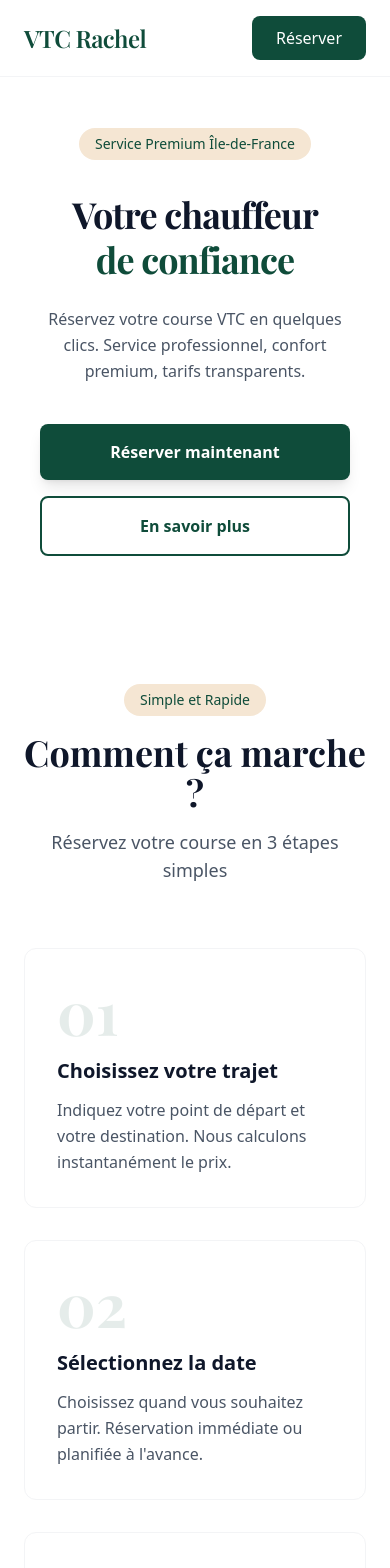
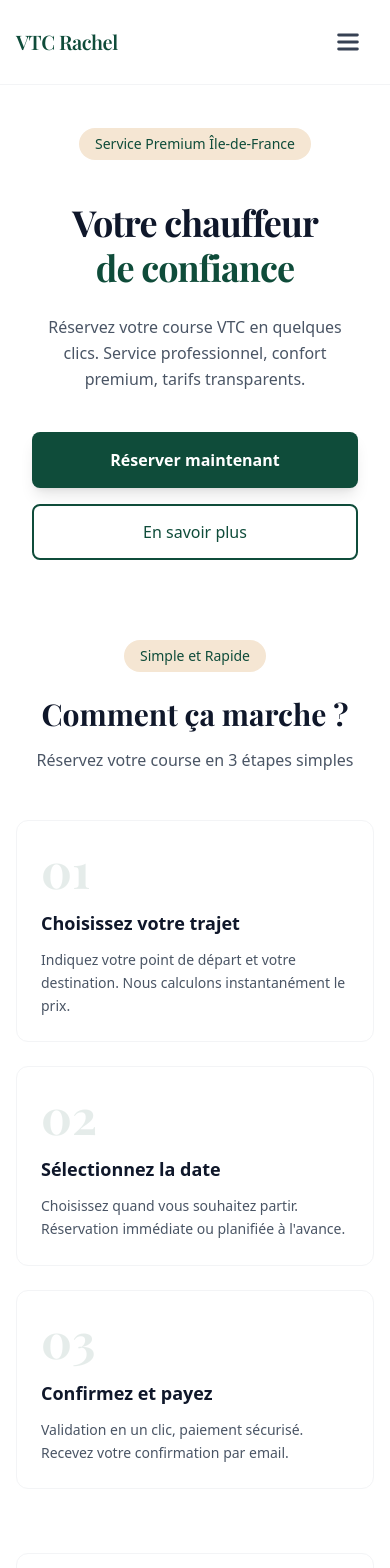
Before and after one commit to Mayalinep/VtcR_app, a Next.js app in the folder app/: page / in a window 390 px wide. Shown: the top 1568 px of the page. Built offline with nearby package versions, Linux system fonts and the light colour scheme.

Commit message:
feat: Améliorer UX mobile (boutons, hamburger, espacements)

```diff
--- /dev/null
+++ b/app/app/components/Navigation.tsx
@@ -0,0 +1,66 @@
+'use client';
+
+import { useState } from 'react';
+
+export default function Navigation() {
+  const [menuOpen, setMenuOpen] = useState(false);
+
+  return (
+    <nav className="fixed top-0 left-0 right-0 z-50 bg-white/80 backdrop-blur-md border-b border-gray-100">
+      <div className="max-w-7xl mx-auto px-4 sm:px-6 py-4 flex items-center justify-between">
+        <div className="text-xl sm:text-2xl font-semibold tracking-tight" style={{ color: 'var(--forest-green)', fontFamily: 'var(--font-playfair)' }}>
+          VTC Rachel
+        </div>
+
+        {/* Desktop Navigation */}
+        <div className="hidden md:flex items-center gap-8">
+          <a href="#" className="text-gray-700 hover:text-gray-900 transition-colors">Tarifs</a>
+          <a href="#" className="text-gray-700 hover:text-gray-900 transition-colors">À propos</a>
+          <a href="#" className="text-gray-700 hover:text-gray-900 transition-colors">Contact</a>
+          <button
+            className="px-6 py-2.5 rounded-lg font-medium text-white transition-all hover:scale-105"
+            style={{ backgroundColor: 'var(--forest-green)' }}
+          >
+            Réserver
+          </button>
+        </div>
+
+        {/* Mobile Menu Button */}
+        <button
+          onClick={() => setMenuOpen(!menuOpen)}
+          className="md:hidden p-3 text-gray-700 hover:bg-gray-50 rounded-lg transition-colors active:scale-95"
+          aria-label="Menu"
+        >
+          {menuOpen ? (
+            <svg className="w-7 h-7" fill="none" stroke="currentColor" viewBox="0 0 24 24" strokeWidth={2.5}>
+              <path strokeLinecap="round" strokeLinejoin="round" d="M6 18L18 6M6 6l12 12" />
+            </svg>
+          ) : (
+            <svg className="w-7 h-7" fill="none" stroke="currentColor" viewBox="0 0 24 24" strokeWidth={2.5}>
+              <path strokeLinecap="round" strokeLinejoin="round" d="M4 6h16M4 12h16M4 18h16" />
+            </svg>
+          )}
+        </button>
+      </div>
+
+      {/* Mobile Menu */}
+      {menuOpen && (
+        <div className="md:hidden bg-white border-t border-gray-100 shadow-lg">
+          <div className="px-4 py-6 space-y-2">
+            <a href="#" className="block text-gray-700 hover:text-gray-900 py-3 px-4 rounded-lg hover:bg-gray-50 transition-colors">Tarifs</a>
+            <a href="#" className="block text-gray-700 hover:text-gray-900 py-3 px-4 rounded-lg hover:bg-gray-50 transition-colors">À propos</a>
+            <a href="#" className="block text-gray-700 hover:text-gray-900 py-3 px-4 rounded-lg hover:bg-gray-50 transition-colors">Contact</a>
+            <div className="pt-4">
+              <button
+                className="w-full px-6 py-3.5 rounded-lg font-semibold text-white transition-all hover:scale-105 active:scale-95 shadow-md"
+                style={{ backgroundColor: 'var(--forest-green)' }}
+              >
+                Réserver
+              </button>
+            </div>
+          </div>
+        </div>
+      )}
+    </nav>
+  );
+}
--- a/app/app/page.tsx
+++ b/app/app/page.tsx
@@ -1,28 +1,17 @@
+import Navigation from './components/Navigation';
+
 export default function Home() {
   return (
     <div className="min-h-screen bg-white">
-      {/* Navigation */}
-      <nav className="fixed top-0 left-0 right-0 z-50 bg-white/80 backdrop-blur-md border-b border-gray-100">
-        <div className="max-w-7xl mx-auto px-6 py-4 flex items-center justify-between">
-          <div className="text-2xl font-semibold tracking-tight" style={{ color: 'var(--forest-green)', fontFamily: 'var(--font-playfair)' }}>
-            VTC Rachel
-          </div>
-          <button
-            className="px-6 py-2.5 rounded-lg font-medium text-white transition-all hover:scale-105"
-            style={{ backgroundColor: 'var(--forest-green)' }}
-          >
-            Réserver
-          </button>
-        </div>
-      </nav>
+      <Navigation />
 
       {/* Hero Section */}
-      <main className="pt-32 pb-20 px-6">
+      <main className="pt-32 sm:pt-36 lg:pt-40 pb-12 sm:pb-20 px-4 sm:px-6">
         <div className="max-w-7xl mx-auto">
           {/* Hero centré */}
           <div className="max-w-4xl mx-auto text-center">
             <div
-              className="inline-block px-4 py-1.5 rounded-full text-sm font-medium mb-8"
+              className="inline-block px-4 py-1.5 rounded-full text-sm font-medium mb-10"
               style={{
                 backgroundColor: 'var(--gold-light)',
                 color: 'var(--forest-green)'
@@ -42,18 +31,19 @@ export default function Home() {
               confort premium, tarifs transparents.
             </p>
 
-            <div className="flex flex-col sm:flex-row gap-4 justify-center px-4">
+            <div className="flex flex-col sm:flex-row gap-4 justify-center px-4 max-w-md sm:max-w-none mx-auto">
               <button
-                className="w-full sm:w-auto px-8 py-4 rounded-lg font-semibold text-white transition-all hover:scale-105 shadow-lg"
+                className="w-full sm:w-auto px-10 py-4 rounded-lg font-semibold text-white text-base transition-all hover:scale-105 shadow-lg active:scale-95"
                 style={{ backgroundColor: 'var(--forest-green)' }}
               >
                 Réserver maintenant
               </button>
               <button
-                className="w-full sm:w-auto px-8 py-4 rounded-lg font-semibold transition-all hover:scale-105 border-2"
+                className="w-full sm:w-auto px-10 py-3.5 rounded-lg font-medium transition-all hover:scale-105 border-2 active:scale-95"
                 style={{
                   borderColor: 'var(--forest-green)',
-                  color: 'var(--forest-green)'
+                  color: 'var(--forest-green)',
+                  backgroundColor: 'transparent'
                 }}
               >
                 En savoir plus
@@ -62,10 +52,10 @@ export default function Home() {
           </div>
 
           {/* Comment ça marche */}
-          <div className="mt-32">
-            <div className="text-center mb-16">
+          <div className="mt-20 sm:mt-28 lg:mt-36">
+            <div className="text-center mb-12 sm:mb-16 px-4">
               <div
-                className="inline-block px-4 py-1.5 rounded-full text-sm font-medium mb-4"
+                className="inline-block px-4 py-1.5 rounded-full text-sm font-medium mb-6"
                 style={{
                   backgroundColor: 'var(--gold-light)',
                   color: 'var(--forest-green)'
@@ -73,15 +63,15 @@ export default function Home() {
               >
                 Simple et Rapide
               </div>
-              <h2 className="text-4xl font-bold mb-4" style={{ fontFamily: 'var(--font-playfair)' }}>
+              <h2 className="text-3xl sm:text-4xl font-bold mb-4" style={{ fontFamily: 'var(--font-playfair)' }}>
                 Comment ça marche ?
               </h2>
-              <p className="text-lg text-gray-600 max-w-2xl mx-auto">
+              <p className="text-base sm:text-lg text-gray-600 max-w-2xl mx-auto">
                 Réservez votre course en 3 étapes simples
               </p>
             </div>
 
-            <div className="grid grid-cols-1 md:grid-cols-3 gap-8">
+            <div className="grid grid-cols-1 md:grid-cols-3 gap-6 sm:gap-8">
               {[
                 {
                   step: '01',
@@ -101,10 +91,10 @@ export default function Home() {
               ].map((step, i) => (
                 <div
                   key={i}
-                  className="relative p-8 rounded-xl bg-white border border-gray-100"
+                  className="relative p-6 sm:p-8 rounded-xl bg-white border border-gray-100"
                 >
                   <div
-                    className="text-6xl font-bold mb-4 opacity-10"
+                    className="text-5xl sm:text-6xl font-bold mb-4 opacity-10"
                     style={{
                       fontFamily: 'var(--font-playfair)',
                       color: 'var(--forest-green)'
@@ -112,15 +102,15 @@ export default function Home() {
                   >
                     {step.step}
                   </div>
-                  <h3 className="text-xl font-semibold mb-3">{step.title}</h3>
-                  <p className="text-gray-600 leading-relaxed">{step.description}</p>
+                  <h3 className="text-lg sm:text-xl font-semibold mb-3">{step.title}</h3>
+                  <p className="text-sm sm:text-base text-gray-600 leading-relaxed">{step.description}</p>
                 </div>
               ))}
             </div>
           </div>
 
           {/* Features */}
-          <div className="mt-32 grid grid-cols-1 md:grid-cols-3 gap-8">
+          <div className="mt-16 sm:mt-24 lg:mt-32 grid grid-cols-1 md:grid-cols-3 gap-6 sm:gap-8">
             {[
               {
                 title: 'Service Premium',
@@ -137,7 +127,7 @@ export default function Home() {
             ].map((feature, i) => (
               <div
                 key={i}
-                className="p-8 rounded-xl border border-gray-100 hover:border-gray-200 transition-all"
+                className="p-6 sm:p-8 rounded-xl border border-gray-100 hover:border-gray-200 transition-all"
               >
                 <div
                   className="w-12 h-12 rounded-lg mb-4 flex items-center justify-center"
@@ -148,23 +138,23 @@ export default function Home() {
                     style={{ backgroundColor: 'var(--gold)' }}
                   />
                 </div>
-                <h3 className="text-xl font-semibold mb-2">{feature.title}</h3>
-                <p className="text-gray-600 leading-relaxed">{feature.description}</p>
+                <h3 className="text-lg sm:text-xl font-semibold mb-2">{feature.title}</h3>
+                <p className="text-sm sm:text-base text-gray-600 leading-relaxed">{feature.description}</p>
               </div>
             ))}
           </div>
 
           {/* Zones desservies */}
-          <div className="mt-32 p-12 rounded-2xl" style={{ backgroundColor: 'var(--gold-light)' }}>
+          <div className="mt-16 sm:mt-24 lg:mt-32 p-6 sm:p-8 lg:p-12 rounded-2xl" style={{ backgroundColor: 'var(--gold-light)' }}>
             <div className="max-w-3xl mx-auto text-center">
-              <h2 className="text-4xl font-bold mb-4" style={{ fontFamily: 'var(--font-playfair)', color: 'var(--forest-green)' }}>
+              <h2 className="text-3xl sm:text-4xl font-bold mb-4" style={{ fontFamily: 'var(--font-playfair)', color: 'var(--forest-green)' }}>
                 Zones desservies
               </h2>
-              <p className="text-lg text-gray-700 mb-8">
+              <p className="text-base sm:text-lg text-gray-700 mb-8">
                 Nous couvrons l&apos;ensemble de l&apos;Île-de-France
               </p>
 
-              <div className="grid grid-cols-2 md:grid-cols-4 gap-4 text-left">
+              <div className="grid grid-cols-2 md:grid-cols-4 gap-3 sm:gap-4 text-left">
                 {[
                   'Paris intra-muros',
                   'Aéroport CDG',
@@ -176,28 +166,29 @@ export default function Home() {
                   'Boulogne'
                 ].map((zone, i) => (
                   <div key={i} className="flex items-center gap-2">
-                    <div className="w-2 h-2 rounded-full" style={{ backgroundColor: 'var(--forest-green)' }} />
-                    <span className="text-gray-700">{zone}</span>
+                    <div className="w-2 h-2 rounded-full flex-shrink-0" style={{ backgroundColor: 'var(--forest-green)' }} />
+                    <span className="text-sm sm:text-base text-gray-700">{zone}</span>
                   </div>
                 ))}
               </div>
 
-              <p className="text-sm text-gray-600 mt-8">
+              <p className="text-xs sm:text-sm text-gray-600 mt-6 sm:mt-8">
                 Et bien d&apos;autres destinations en Île-de-France
               </p>
             </div>
           </div>
 
           {/* CTA Final */}
-          <div className="mt-32 text-center p-16 rounded-2xl" style={{ backgroundColor: 'var(--forest-green)' }}>
-            <h2 className="text-4xl font-bold text-white mb-4" style={{ fontFamily: 'var(--font-playfair)' }}>
+          <div className="mt-20 sm:mt-28 lg:mt-36 text-center p-8 sm:p-12 lg:p-16 rounded-2xl" style={{ backgroundColor: 'var(--forest-green)' }}>
+            <h2 className="text-3xl sm:text-4xl font-bold text-white mb-4" style={{ fontFamily: 'var(--font-playfair)' }}>
               Prêt à réserver votre course ?
             </h2>
-            <p className="text-xl text-white/80 mb-8 max-w-2xl mx-auto">
+            <p className="text-base sm:text-lg lg:text-xl text-white/80 mb-8 max-w-2xl mx-auto px-4">
               Profitez d&apos;un service de qualité avec un chauffeur professionnel
             </p>
+            <div className="flex justify-center px-4">
               <button
-              className="px-10 py-4 rounded-lg font-semibold transition-all hover:scale-105 shadow-xl"
+                className="w-full sm:w-auto max-w-md sm:max-w-none px-10 py-4 rounded-lg font-semibold transition-all hover:scale-105 shadow-xl active:scale-95"
                 style={{
                   backgroundColor: 'var(--gold)',
                   color: 'var(--forest-green)'
@@ -207,14 +198,15 @@ export default function Home() {
               </button>
             </div>
           </div>
+        </div>
       </main>
 
       {/* Footer */}
-      <footer className="border-t border-gray-100 py-12 px-6 mt-20">
+      <footer className="border-t border-gray-100 py-8 sm:py-12 px-4 sm:px-6 mt-12 sm:mt-20">
         <div className="max-w-7xl mx-auto">
-          <div className="grid grid-cols-1 md:grid-cols-4 gap-8 mb-8">
-            <div>
-              <div className="text-2xl font-semibold mb-4" style={{ color: 'var(--forest-green)', fontFamily: 'var(--font-playfair)' }}>
+          <div className="grid grid-cols-2 md:grid-cols-4 gap-6 sm:gap-8 mb-6 sm:mb-8">
+            <div className="col-span-2 md:col-span-1">
+              <div className="text-xl sm:text-2xl font-semibold mb-3" style={{ color: 'var(--forest-green)', fontFamily: 'var(--font-playfair)' }}>
                 VTC Rachel
               </div>
               <p className="text-sm text-gray-600">
@@ -223,34 +215,34 @@ export default function Home() {
             </div>
 
             <div>
-              <h4 className="font-semibold mb-3">Navigation</h4>
-              <ul className="space-y-2 text-sm text-gray-600">
-                <li><a href="#" className="hover:text-gray-900">Accueil</a></li>
-                <li><a href="#" className="hover:text-gray-900">À propos</a></li>
-                <li><a href="#" className="hover:text-gray-900">Tarifs</a></li>
-                <li><a href="#" className="hover:text-gray-900">Contact</a></li>
+              <h4 className="font-semibold mb-2 sm:mb-3 text-sm sm:text-base">Navigation</h4>
+              <ul className="space-y-1 sm:space-y-2 text-sm text-gray-600">
+                <li><a href="#" className="hover:text-gray-900 inline-block py-0.5">Accueil</a></li>
+                <li><a href="#" className="hover:text-gray-900 inline-block py-0.5">À propos</a></li>
+                <li><a href="#" className="hover:text-gray-900 inline-block py-0.5">Tarifs</a></li>
+                <li><a href="#" className="hover:text-gray-900 inline-block py-0.5">Contact</a></li>
               </ul>
             </div>
 
             <div>
-              <h4 className="font-semibold mb-3">Légal</h4>
-              <ul className="space-y-2 text-sm text-gray-600">
-                <li><a href="#" className="hover:text-gray-900">CGV</a></li>
-                <li><a href="#" className="hover:text-gray-900">Mentions légales</a></li>
-                <li><a href="#" className="hover:text-gray-900">Confidentialité</a></li>
+              <h4 className="font-semibold mb-2 sm:mb-3 text-sm sm:text-base">Légal</h4>
+              <ul className="space-y-1 sm:space-y-2 text-sm text-gray-600">
+                <li><a href="#" className="hover:text-gray-900 inline-block py-0.5">CGV</a></li>
+                <li><a href="#" className="hover:text-gray-900 inline-block py-0.5">Mentions légales</a></li>
+                <li><a href="#" className="hover:text-gray-900 inline-block py-0.5">Confidentialité</a></li>
               </ul>
             </div>
 
-            <div>
-              <h4 className="font-semibold mb-3">Contact</h4>
-              <ul className="space-y-2 text-sm text-gray-600">
-                <li>contact@vtc-rachel.fr</li>
-                <li>+33 6 XX XX XX XX</li>
+            <div className="col-span-2 md:col-span-1">
+              <h4 className="font-semibold mb-2 sm:mb-3 text-sm sm:text-base">Contact</h4>
+              <ul className="space-y-1 sm:space-y-2 text-sm text-gray-600">
+                <li className="py-0.5">contact@vtc-rachel.fr</li>
+                <li className="py-0.5">+33 6 XX XX XX XX</li>
               </ul>
             </div>
           </div>
 
-          <div className="border-t border-gray-100 pt-8 text-center text-sm text-gray-500">
+          <div className="border-t border-gray-100 pt-4 sm:pt-6 text-center text-xs sm:text-sm text-gray-500">
             © 2026 VTC Rachel. Tous droits réservés.
           </div>
         </div>
```
Also changed, not shown: app/app/components/._Navigation.tsx (added), 1 other file (tests, documents, lock files or other folders). Lines whose indentation alone changed are shown as unchanged.
